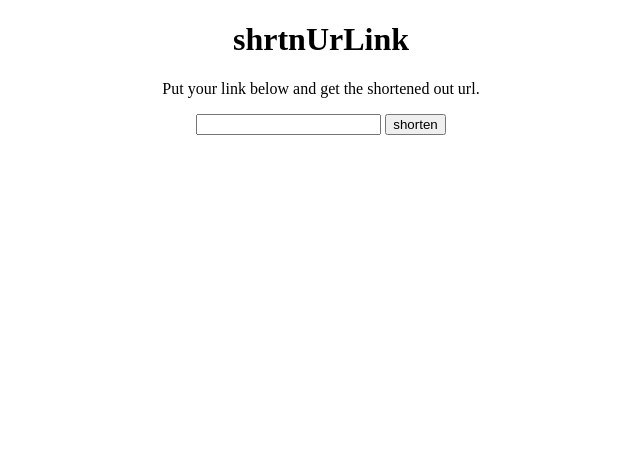
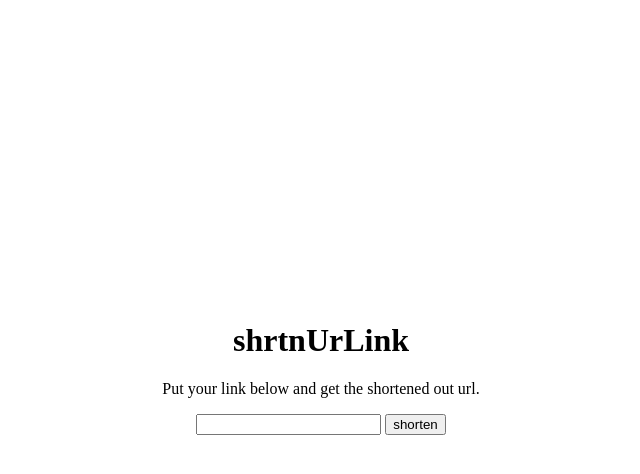
Before and after one commit to daniswastaken/shortlink, a plain HTML site: page src/index.html in a window 1280 px wide. Shown: the whole page, without its empty margins (319-959 px from the left). Drawn offline with Linux system fonts and the light colour scheme.

Commit message:
feat: vertical and horizontal center UI

```diff
--- a/src/index.html
+++ b/src/index.html
@@ -7,18 +7,24 @@
     </head>
     <style>
         .main {
+            height: 90vh;
+            width: 100%;
+            display: flex;
+            align-items: center;
+            justify-content: center;
+        }
+        .content {
             text-align: center;
-            height: 100vh;
         }
     </style>
     <body>
         <div class="main">
-            <div class="brand">
-                <h1>shrtnUrLink</h1>
-                <p>Put your link below and get the shortened out url.</p>
-            </div>
-            <div class="forms">
-                <form action="#" method="get" id="submit_link">
+            <div class="content">
+                <div class="brand">
+                    <h1>shrtnUrLink</h1>
+                    <p>Put your link below and get the shortened out url.</p>
+                </div>
+                <div class="forms">
                     <input id="the_link" name="the_link" />
                     <button
                         type="submit"
@@ -28,7 +34,7 @@
                     >
                         shorten
                     </button>
-                </form>
+                </div>
             </div>
         </div>
         <script src="./index.js"></script>
--- a/src/index.js
+++ b/src/index.js
@@ -1,4 +1,6 @@
+const LINK = window.location.href
+
 document.getElementById('submit_link_button').addEventListener('click', function() {
     var value = document.getElementById('the_link').value;
-    prompt(value)
+    prompt(LINK)
 });
```
